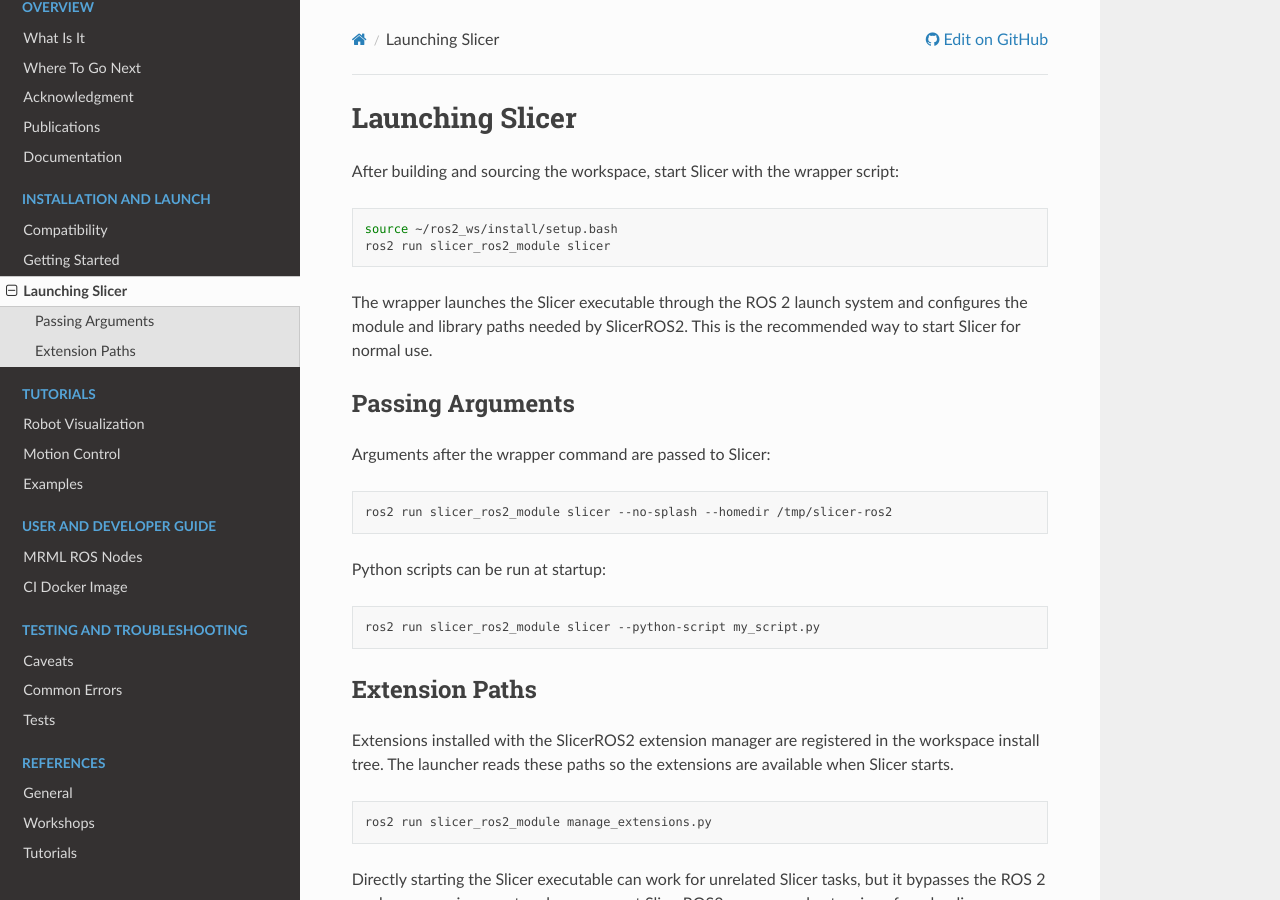
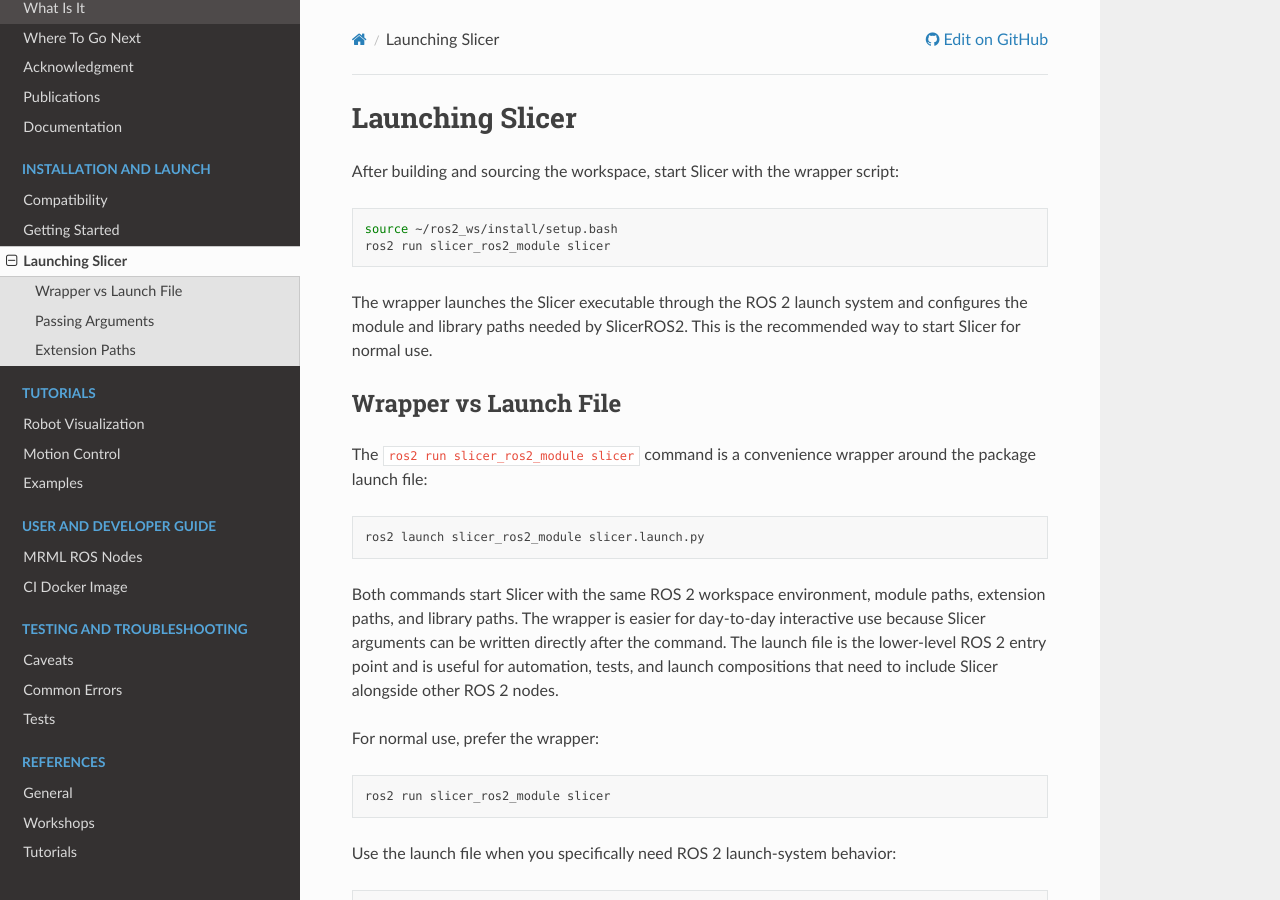
Before and after one commit to rosmed/slicer_ros2_module, a Sphinx documentation site: the page built from docs/pages/launching-slicer.rst, in a window 1280 px wide and 900 px high. Built offline with Sphinx 7.4.7 and the Read the Docs theme 3.1.0, drawn with Linux system fonts in a browser that asks for light colours; some of the changed text lies outside the part shown.

Commit message:
docs: update getting started and launching Slicer documentation for clarity and detail

```diff
--- a/docs/pages/launching-slicer.rst
+++ b/docs/pages/launching-slicer.rst
@@ -11,6 +11,35 @@
 The wrapper launches the Slicer executable through the ROS 2 launch system and
 configures the module and library paths needed by SlicerROS2. This is the
 recommended way to start Slicer for normal use.
+
+Wrapper vs Launch File
+----------------------
+
+The ``ros2 run slicer_ros2_module slicer`` command is a convenience wrapper
+around the package launch file:
+
+.. code-block:: bash
+
+   ros2 launch slicer_ros2_module slicer.launch.py
+
+Both commands start Slicer with the same ROS 2 workspace environment, module
+paths, extension paths, and library paths.  The wrapper is easier for day-to-day
+interactive use because Slicer arguments can be written directly after the
+command.  The launch file is the lower-level ROS 2 entry point and is useful for
+automation, tests, and launch compositions that need to include Slicer alongside
+other ROS 2 nodes.
+
+For normal use, prefer the wrapper:
+
+.. code-block:: bash
+
+   ros2 run slicer_ros2_module slicer
+
+Use the launch file when you specifically need ROS 2 launch-system behavior:
+
+.. code-block:: bash
+
+   ros2 launch slicer_ros2_module slicer.launch.py slicer_args:="--no-splash"
 
 Passing Arguments
 -----------------
--- a/docs/pages/motion-control.rst
+++ b/docs/pages/motion-control.rst
@@ -50,6 +50,7 @@
 ``ROS2MotionControlLogic.CreatePoseMarker`` to create transform-node markers,
 then call ``PlanMoveItCartesianTrajectoryFromPoseMarkers``.  See
 :doc:`/pages/examples/moveit_pose_markers`.
+
 After loading a planned trajectory into the module widget, scripts can call
 ``motionWidget.addPlannedTrajectoryPolyline()`` and
 ``motionWidget.removePlannedTrajectoryPolyline()`` to show or remove the same
```
Also changed, not shown: docs/pages/getting-started.rst (+6 -2 lines).
